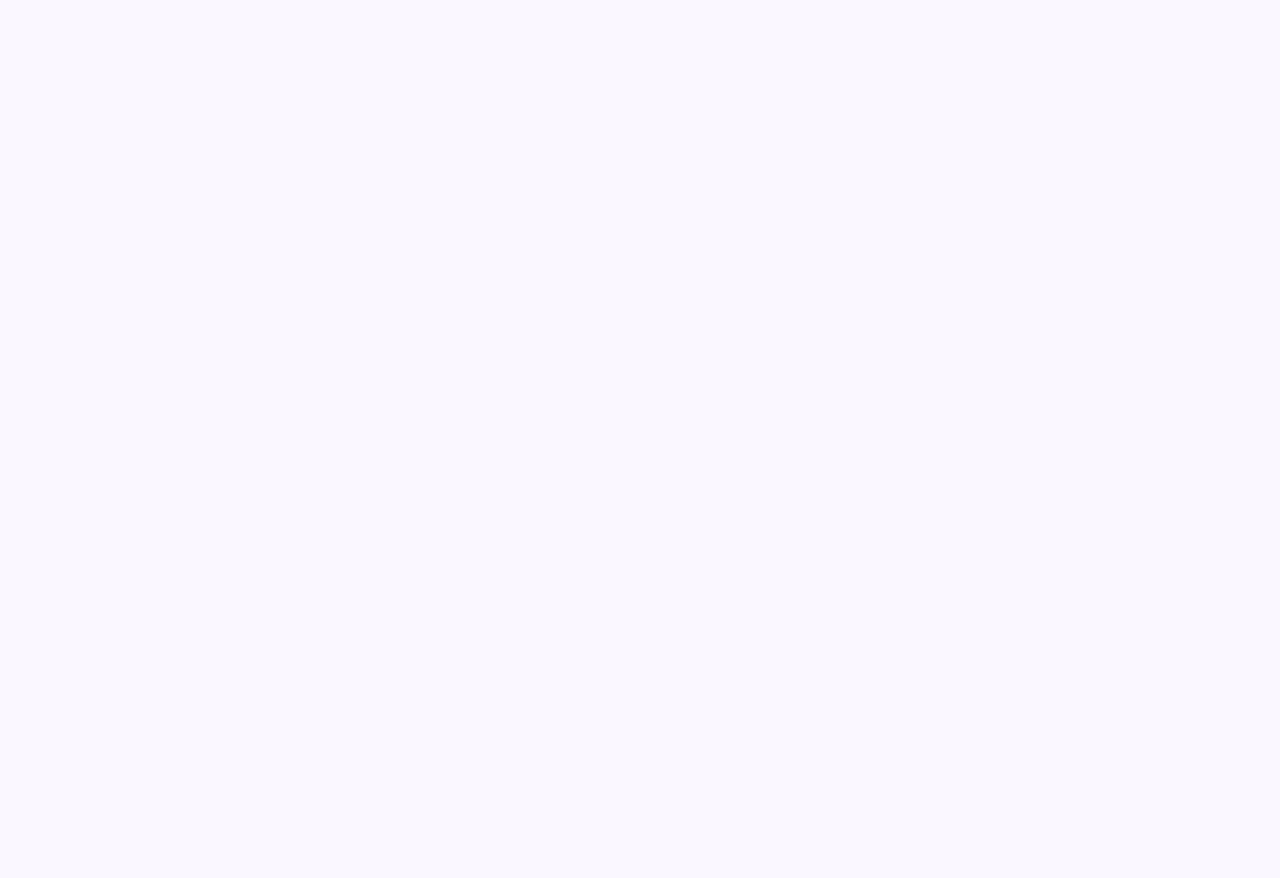
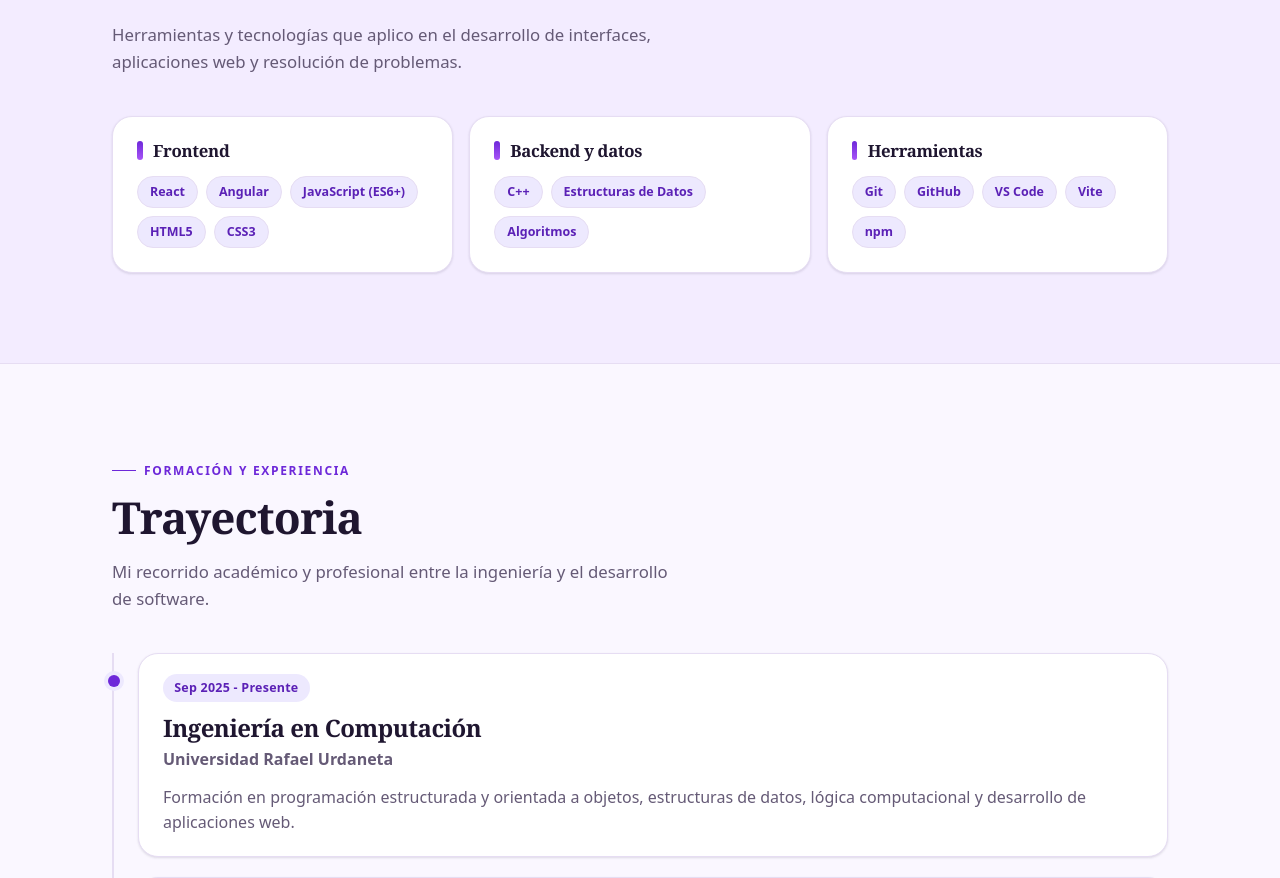
Before and after one commit to Vaneppv/Portafolio-React, a React (Vite) app in the folder mi-portafolio/: page / in a window 1280 px wide. Shown: the part 814-1692 px from the top of the page. Before the commit the page ends 800 px from the top, so only its background shows below. Built offline with nearby package versions, Linux system fonts and the light colour scheme.

Commit message:
feat: add skills and career timeline

```diff
--- a/mi-portafolio/src/App.css
+++ b/mi-portafolio/src/App.css
@@ -181,3 +181,137 @@
     width: min(100%, 17rem);
   }
 }
+
+.skills {
+  border-block: 1px solid var(--border);
+  background: var(--surface-alt);
+}
+
+.skills__header {
+  max-width: 46rem;
+}
+
+.skills__grid {
+  display: grid;
+  grid-template-columns: repeat(auto-fit, minmax(15rem, 1fr));
+  gap: 1rem;
+  margin-top: 2.5rem;
+}
+
+.skills__group {
+  padding: 1.5rem;
+  border: 1px solid var(--border);
+  border-radius: var(--radius-lg);
+  background: var(--surface);
+  box-shadow: var(--shadow-sm);
+}
+
+.skills__group-title {
+  display: flex;
+  align-items: center;
+  gap: 0.65rem;
+  font-size: 1.05rem;
+}
+
+.skills__group-title::before {
+  content: '';
+  width: 0.35rem;
+  height: 1.15rem;
+  flex: none;
+  border-radius: var(--radius-pill);
+  background: linear-gradient(to bottom, var(--primary), var(--accent));
+}
+
+.skills__list {
+  display: flex;
+  flex-wrap: wrap;
+  gap: 0.5rem;
+  margin-top: 1rem;
+}
+
+.skills__list .chip {
+  font-size: 0.78rem;
+}
+
+.timeline__header {
+  max-width: 46rem;
+}
+
+.timeline {
+  position: relative;
+  display: grid;
+  gap: 1.25rem;
+  margin-top: 2.5rem;
+  padding-left: 1.5rem;
+  border-left: 2px solid var(--border);
+}
+
+.timeline__item {
+  position: relative;
+}
+
+.timeline__item::before {
+  content: '';
+  position: absolute;
+  top: 1.4rem;
+  left: -1.9rem;
+  width: 0.75rem;
+  height: 0.75rem;
+  border-radius: 50%;
+  background: var(--primary);
+  box-shadow: 0 0 0 4px var(--primary-soft);
+}
+
+.timeline__card {
+  padding: 1.25rem 1.5rem;
+  border: 1px solid var(--border);
+  border-radius: var(--radius-lg);
+  background: var(--surface);
+  box-shadow: var(--shadow-sm);
+}
+
+.timeline__period {
+  display: inline-flex;
+  align-items: center;
+  min-height: 1.75rem;
+  padding: 0.2rem 0.7rem;
+  border-radius: var(--radius-pill);
+  background: var(--primary-soft);
+  color: var(--primary-strong);
+  font-size: 0.78rem;
+  font-weight: 700;
+  letter-spacing: 0.02em;
+}
+
+.timeline__title {
+  margin-top: 0.75rem;
+}
+
+.timeline__institution {
+  margin-top: 0.35rem;
+  color: var(--text-muted);
+  font-weight: 600;
+}
+
+.timeline__description {
+  margin-top: 0.75rem;
+  color: var(--text-muted);
+}
+
+@media (max-width: 640px) {
+  .skills__group {
+    padding: 1.25rem;
+  }
+
+  .timeline {
+    padding-left: 1.25rem;
+  }
+
+  .timeline__item::before {
+    left: -1.65rem;
+  }
+
+  .timeline__card {
+    padding: 1.1rem 1.2rem;
+  }
+}
--- a/mi-portafolio/src/App.jsx
+++ b/mi-portafolio/src/App.jsx
@@ -1,14 +1,18 @@
 import './App.css'
+import Habilidades from './components/Habilidades'
 import Hero from './components/Hero'
+import Trayectoria from './components/Trayectoria'
 import { portafolioData } from './data/portafolioData'
 
 function App() {
-  const { perfil } = portafolioData
+  const { perfil, habilidades, trayectoria } = portafolioData
 
   return (
     <div className="app-shell">
       <main id="contenido" className="app-main">
         <Hero perfil={perfil} />
+        <Habilidades habilidades={habilidades} />
+        <Trayectoria trayectoria={trayectoria} />
       </main>
     </div>
   )
--- /dev/null
+++ b/mi-portafolio/src/components/Habilidades.jsx
@@ -0,0 +1,39 @@
+function Habilidades({ habilidades }) {
+  return (
+    <section
+      id="habilidades"
+      className="section skills"
+      aria-labelledby="skills-title"
+    >
+      <div className="container">
+        <header className="skills__header">
+          <p className="section__eyebrow">Conocimientos</p>
+          <h2 id="skills-title" className="section__title">
+            Habilidades
+          </h2>
+          <p className="section__intro">
+            Herramientas y tecnologías que aplico en el desarrollo de interfaces,
+            aplicaciones web y resolución de problemas.
+          </p>
+        </header>
+
+        <div className="skills__grid">
+          {habilidades.map((grupo) => (
+            <article key={grupo.area} className="skills__group">
+              <h3 className="skills__group-title">{grupo.area}</h3>
+              <ul className="skills__list">
+                {grupo.items.map((item) => (
+                  <li key={item}>
+                    <span className="chip">{item}</span>
+                  </li>
+                ))}
+              </ul>
+            </article>
+          ))}
+        </div>
+      </div>
+    </section>
+  )
+}
+
+export default Habilidades
--- /dev/null
+++ b/mi-portafolio/src/components/Trayectoria.jsx
@@ -0,0 +1,37 @@
+function Trayectoria({ trayectoria }) {
+  return (
+    <section
+      id="trayectoria"
+      className="section timeline-section"
+      aria-labelledby="timeline-title"
+    >
+      <div className="container">
+        <header className="timeline__header">
+          <p className="section__eyebrow">Formación y experiencia</p>
+          <h2 id="timeline-title" className="section__title">
+            Trayectoria
+          </h2>
+          <p className="section__intro">
+            Mi recorrido académico y profesional entre la ingeniería y el
+            desarrollo de software.
+          </p>
+        </header>
+
+        <ol className="timeline">
+          {trayectoria.map((etapa) => (
+            <li key={etapa.id} className="timeline__item">
+              <article className="timeline__card">
+                <span className="timeline__period">{etapa.periodo}</span>
+                <h3 className="timeline__title">{etapa.titulo}</h3>
+                <p className="timeline__institution">{etapa.institucion}</p>
+                <p className="timeline__description">{etapa.descripcion}</p>
+              </article>
+            </li>
+          ))}
+        </ol>
+      </div>
+    </section>
+  )
+}
+
+export default Trayectoria
```
